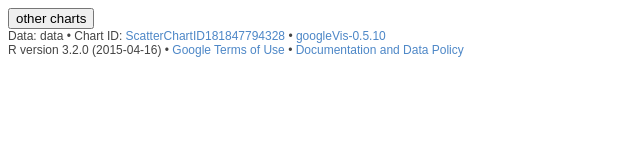
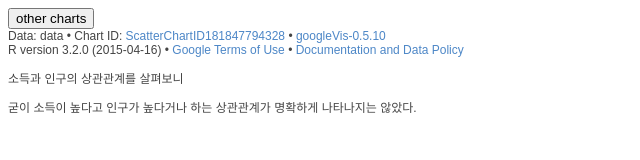
Before and after one commit to jyjzzz/jyjzzz.github.io, a plain HTML site: page scatter.html in a window 1280 px wide. Shown: the whole page, without its empty margins (0-640 px from the left). Drawn offline with Linux system fonts and the light colour scheme; a script that the page names is missing.

Commit message:
Update scatter.html

```diff
--- a/scatter.html
+++ b/scatter.html
@@ -785,5 +785,6 @@ callbacks.shift()();
   R version 3.2.0 (2015-04-16)
   &#8226; <a href="https://developers.google.com/terms/">Google Terms of Use</a> &#8226; <a href="https://google-developers.appspot.com/chart/interactive/docs/gallery/scatterchart">Documentation and Data Policy</a>
 </span></div>
-</body>
+</body><p></p><div> 소득과 인구의 상관관계를 살펴보니
+<p> 굳이 소득이 높다고 인구가 높다거나 하는 상관관계가 명확하게 나타나지는 않았다.</p></p></div>
 </html>
```
